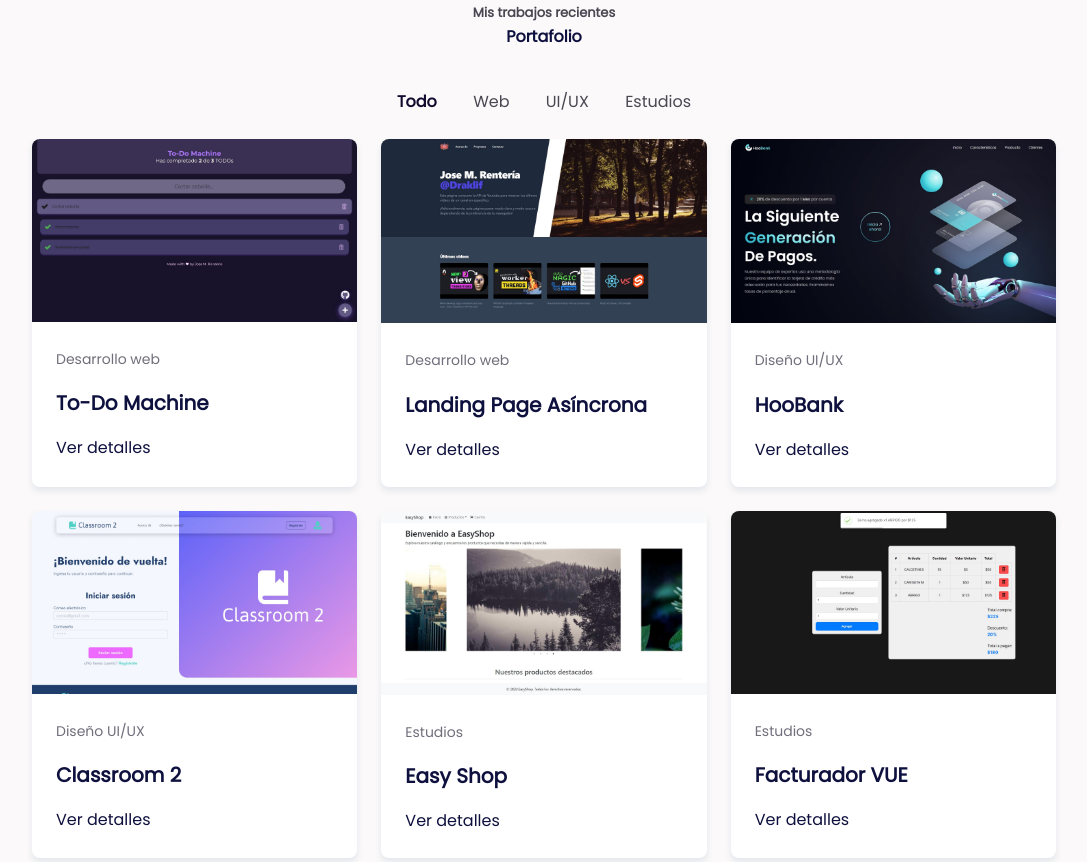
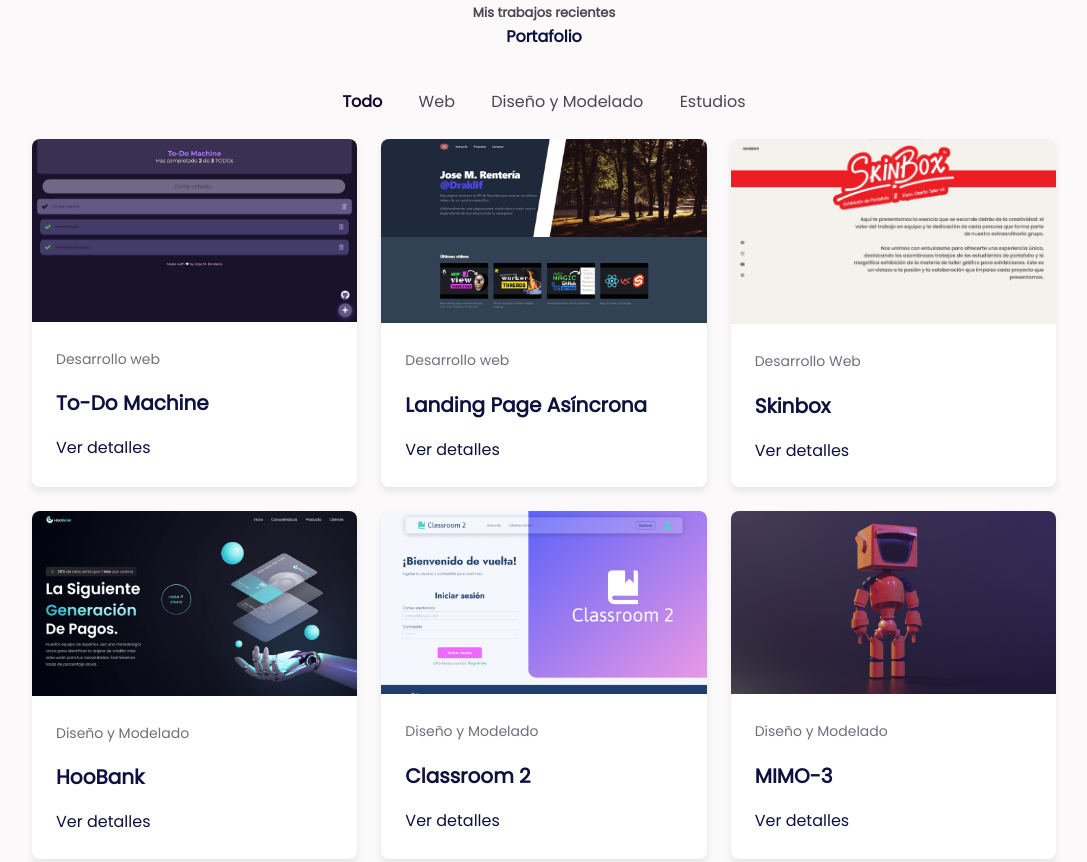
Before and after one commit to Draklif/JoseRenteria, a website: page index.html in a window 1280 px wide. Shown: the part 3145-4007 px from the top of the page, without its empty margins (96-1183 px from the left). Drawn offline with nearby package versions, Linux system fonts and the light colour scheme.

Commit message:
161123-02 Nuevos trabajos y descripciones

```diff
--- a/assets/js/main.js
+++ b/assets/js/main.js
@@ -80,27 +80,27 @@
     'portfolio-1': {
         title: 'To-Do Machine',
         category: 'Desarrollo web',
-        description: 'Descripción detallada del Proyecto Uno.',
+        description: 'Aplicación sencilla realizada en React.js que actúa como una lista de tareas pendientes. Posee funcionalidades para buscar, agregar, añadir, actualizar y eliminar.<br><br>El desarrollo en React permite que la aplicación reaccione a las acciones del usuario de manera casi inmediata, dando la sensación de que la aplicación está viva.',
         imageUrl: 'assets/img/work1.jpg',
         projectUrl: 'https://draklif.github.io/TODO-Machine/'
     },
     'portfolio-2': {
         title: 'Landing Page Asíncrona',
         category: 'Desarrollo web',
-        description: 'Descripción detallada del Proyecto Uno.',
+        description: 'Esta landing page consume la API de YouTube para extraer los ultimos videos de un youtuber en específico. Sirve como muestra de diseño, utilizando Tailwind CSS y, para extraer los videos, JS puro.',
         imageUrl: 'assets/img/work2.jpg',
         projectUrl: 'https://draklif.github.io/Async-Landing-Page/'
     },
     'portfolio-3': {
         title: 'HooBank',
-        category: 'Diseño UI/UX',
-        description: 'Descripción detallada del Proyecto Uno.',
+        category: 'Diseño y Modelado',
+        description: 'HooBank es una aplicación ligera de un banco aplicando CSS puro para traer a la vida un diseño moderno.',
         imageUrl: 'assets/img/work3.jpg',
         projectUrl: 'https://draklif.github.io/Modern-Bank/'
     },
     'portfolio-4': {
         title: 'Classroom 2',
-        category: 'Diseño UI/UX',
+        category: 'Diseño y Modelado',
         description: 'Descripción detallada del Proyecto Uno.',
         imageUrl: 'assets/img/work4.jpg',
         projectUrl: 'https://www.figma.com/file/XdQbqzUGJiIPEk5IZhSbXD/Classroom-2%3A-Recargado?type=design&node-id=1516%3A368&mode=design&t=gW4KP2OqbZ6dtgc8-1'
@@ -108,7 +108,7 @@
     'portfolio-5': {
         title: 'Easy Shop',
         category: 'Estudios',
-        description: 'Descripción detallada del Proyecto Uno.',
+        description: 'EasyShop es una plataforma de compras en línea diseñada con un enfoque en la usabilidad y la accesibilidad web. El objetivo es proporcionar a los usuarios una experiencia de compra sencilla y sin complicaciones, independientemente de su nivel de experiencia en la navegación web. Cuenta con un carrito sencillo manejado con JS básico y localstorage para enviar el carrito entre páginas.',
         imageUrl: 'assets/img/work5.jpg',
         projectUrl: 'https://draklif.github.io/EasyShop/'
     },
@@ -118,6 +118,20 @@
         description: 'Descripción detallada del Proyecto Uno.',
         imageUrl: 'assets/img/work6.jpg',
         projectUrl: 'https://draklif.github.io/TDW-TallerVue/'
+    },
+    'portfolio-7': {
+        title: 'Skinbox',
+        category: 'Desarrollo Web',
+        description: 'Descripción detallada del Proyecto Uno.',
+        imageUrl: 'assets/img/work7.jpg',
+        projectUrl: 'https://draklif.github.io/Skinbox/'
+    },
+    'portfolio-8': {
+        title: 'MIMO-3',
+        category: 'Diseño y Modelado',
+        description: 'Proceso de diseño para un personaje de un videojuego. MIMO-3 es un pequeño robot modelado y animado en Blender.<br><br>Se aplicó un blocking sencillo, una retopología simple y, posteriormente, un proceso de rigging personalizado que permitiera mover cada pieza del robot de manera independiente. El texturizado se realizó en Substance 3D Painter, otorgándole realismo al diseño.<br><br>El proceso a detalle se puede ver a continuación:',
+        imageUrl: 'assets/img/work8.jpg',
+        projectUrl: 'https://draklif.github.io/Skinbox/'
     },
     'more-1': {
         title: 'Identificador Gráfico',
@@ -143,9 +157,9 @@
     'logo': {
         title: 'Identificador Gráfico',
         category: 'NA',
-        description: 'Descripción detallada del Proyecto Uno.',
+        description: 'El identificador gráfico fue diseñado.',
         imageUrl: 'assets/img/LogoBlack.png',
-        projectUrl: ''
+        projectUrl: 'https://www.behance.net/gallery/181631701/Proyecto-de-Marca'
     },
 };
 
@@ -214,7 +228,7 @@
 
     // Actualiza la descripción
     const descriptionElement = sidebar.querySelector('.portfolio-sidebar-description');
-    descriptionElement.textContent = project.description;
+    descriptionElement.innerHTML = project.description;
 
     openSidebar();
 }
--- a/index.html
+++ b/index.html
@@ -3,7 +3,7 @@
 <head>
     <meta charset="UTF-8">
     <meta name="viewport" content="width=device-width, initial-scale=1.0">
-    <title>Document</title>
+    <title>Jose Rentería - Portafolio</title>
 
     <link rel="stylesheet" href="assets/css/styles.css">
     <link href='https://unpkg.com/boxicons@2.1.4/css/boxicons.min.css' rel='stylesheet'>
@@ -221,7 +221,7 @@
             <div class="portfolio__nav">
                 <span class="portfolio__item active-portfolio" data-filter="all">Todo</span>
                 <span class="portfolio__item" data-filter=".web">Web</span>
-                <span class="portfolio__item" data-filter=".ux">UI/UX</span>
+                <span class="portfolio__item" data-filter=".ux">Diseño y Modelado</span>
                 <span class="portfolio__item" data-filter=".app">Estudios</span>
             </div>
 
@@ -244,6 +244,15 @@
                     </div>
                 </div>
 
+                <div class="portfolio__content mix web" data-id="portfolio-7">
+                    <a href="" target="_blank"><img src="" alt="" class="portfolio__img"></a>
+                    <div class="portfolio__data">
+                        <span class="portfolio__subtitle"></span>
+                        <h2 class="portfolio__title"></h2>
+                        <a href="#" class="button button-link">Ver detalles</a>
+                    </div>
+                </div>
+
                 <div class="portfolio__content mix ux" data-id="portfolio-3">
                     <a href="" target="_blank"><img src="" alt="" class="portfolio__img"></a>
                     <div class="portfolio__data">
@@ -254,6 +263,15 @@
                 </div>
 
                 <div class="portfolio__content mix ux" data-id="portfolio-4">
+                    <a href="" target="_blank"><img src="" alt="" class="portfolio__img"></a>
+                    <div class="portfolio__data">
+                        <span class="portfolio__subtitle"></span>
+                        <h2 class="portfolio__title"></h2>
+                        <a href="#" class="button button-link">Ver detalles</a>
+                    </div>
+                </div>
+
+                <div class="portfolio__content mix ux" data-id="portfolio-8">
                     <a href="" target="_blank"><img src="" alt="" class="portfolio__img"></a>
                     <div class="portfolio__data">
                         <span class="portfolio__subtitle"></span>
```
Also changed, not shown: assets/img/work7.jpg (added), assets/img/work8.jpg (added).
